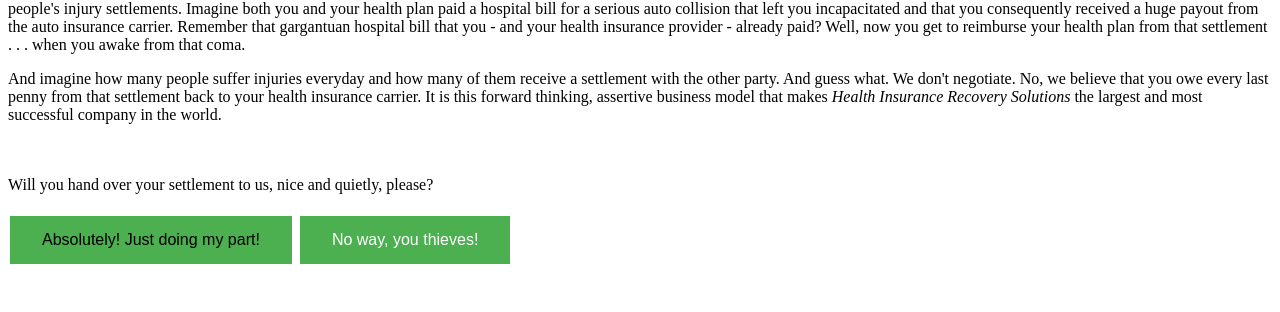
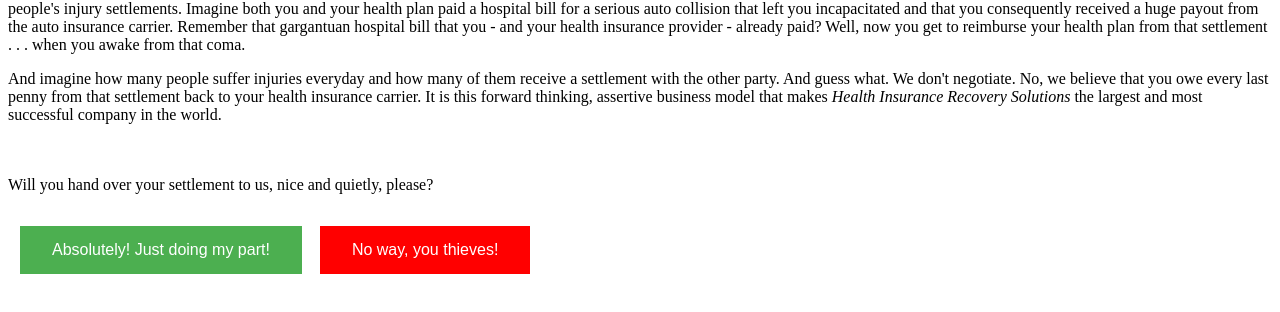
Before and after one commit to nerodemare/David-Patrick-Author-Bio, a plain HTML site: page index.html in a window 1280 px wide. Shown: the part 116-428 px from the top of the page. Drawn offline with Linux system fonts and the light colour scheme.

Commit message:
Added color animations to buttons

```diff
--- a/index.css
+++ b/index.css
@@ -1,18 +1,23 @@
 .button {
     background-color: #4CAF50; /* Green */
     border: none;
-    color: black;
+    color: white;
     padding: 15px 32px;
     text-align: center;
     text-decoration: none;
     display: inline-block;
     font-size: 16px;
-    margin: 4px 2px;
+    margin: 14px 12px;
     cursor: pointer;
   }
 
+  .button:hover {
+    background-color: #04442d;
+    color: white;
+  }
+
   .button2 {
-    background-color: #4CAF50; /* Green */
+    background-color:red;
     border: none;
     color: white;
     padding: 15px 32px;
@@ -23,3 +28,8 @@
     margin: 4px 2px;
     cursor: pointer;
   }
+
+  .button2:hover {
+    background-color: #5c0606;
+    color: white;
+  }
```
Also changed, not shown: index.html (+1 -1 lines).
